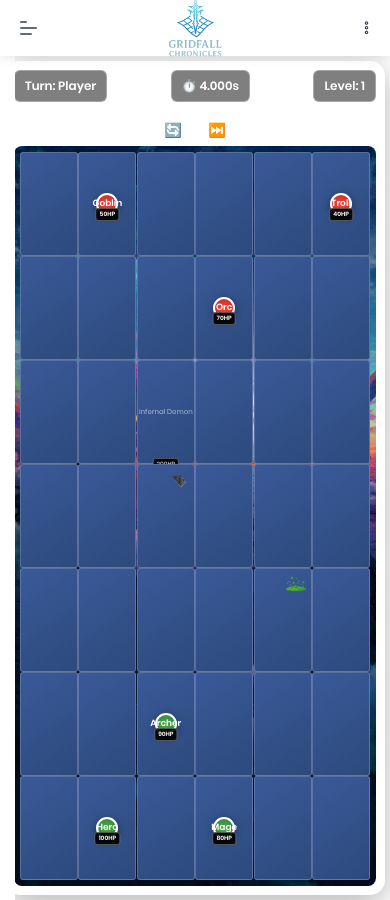
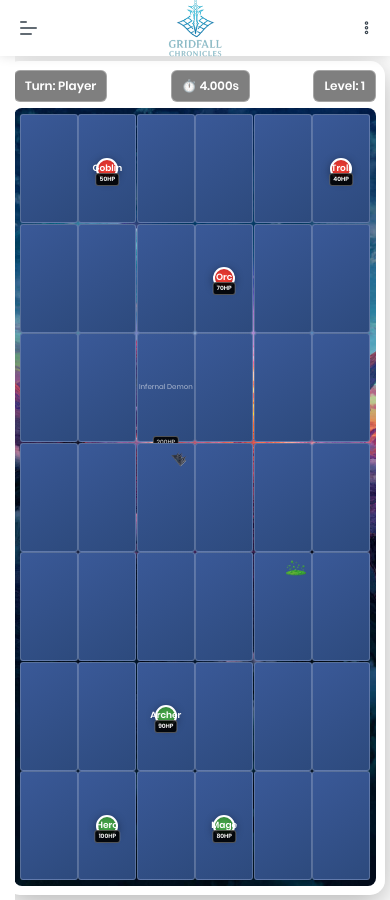
Before and after one commit to joelwebb/gridfall_chapter_1, a Flask app: page /mobile_game in a window 390 px wide. Run offline with Flask 3, Linux system fonts and the light colour scheme; some libraries are stand-ins or nearby versions.

Commit message:
Assistant checkpoint: Remove reset and next turn buttons
Assistant generated file changes:
- templates/mobile_game.html: Remove reset and next turn buttons from mobile controls, Remove mobile controls CSS styles since controls are removed, Remove mobile controls margin from smaller screens CSS

---

User prompt:

Please remove the reset game and next turn buttons,

Replit-Commit-Author: Assistant
Replit-Commit-Session-Id: bace0b1e-704f-4094-83d4-4d0d6cd27603

```diff
--- a/templates/mobile_game.html
+++ b/templates/mobile_game.html
@@ -148,55 +148,7 @@
         border: 1px solid rgba(255, 255, 255, 0.3);
     }
 
-    .mobile-controls {
-        display: flex;
-        justify-content: center;
-        align-items: center;
-        gap: 12px;
-        margin-top: 4px;
-    }
 
-    .icon-btn {
-        background: rgba(255, 255, 255, 0.2);
-        color: white;
-        border: 1px solid rgba(255, 255, 255, 0.3);
-        width: 32px;
-        height: 32px;
-        border-radius: 50%;
-        display: flex;
-        align-items: center;
-        justify-content: center;
-        font-size: 14px;
-        cursor: pointer;
-        transition: all 0.2s ease;
-        position: relative;
-    }
-
-    .icon-btn:active {
-        background: rgba(255, 255, 255, 0.3);
-        transform: scale(0.9);
-    }
-
-    .tooltip {
-        position: absolute;
-        bottom: 40px;
-        left: 50%;
-        transform: translateX(-50%);
-        background: rgba(0, 0, 0, 0.9);
-        color: white;
-        padding: 4px 8px;
-        border-radius: 4px;
-        font-size: 10px;
-        white-space: nowrap;
-        opacity: 0;
-        pointer-events: none;
-        transition: opacity 0.2s ease;
-        z-index: 1000;
-    }
-
-    .icon-btn:hover .tooltip {
-        opacity: 1;
-    }
 
     /* Smaller screens */
     @media (max-width: 400px) {
@@ -241,9 +193,7 @@
             gap: 6px;
         }
 
-        .mobile-controls {
-            margin-top: 6px;
-        }
+
     }
 
     .pulse {
@@ -307,16 +257,7 @@
                     <div class="status-text" id="level-display">Level: 1</div>
                 </div>
 
-                <div class="mobile-controls">
-                    <div class="icon-btn" onclick="resetGame()">
-                        🔄
-                        <div class="tooltip">Reset Game</div>
-                    </div>
-                    <div class="icon-btn" onclick="nextTurn()">
-                        ⏭️
-                        <div class="tooltip">Next Turn</div>
-                    </div>
-                </div>
+
 
                 <div class="game-grid" id="gameGrid">
                     <!-- Grid cells will be generated by JavaScript -->
```
